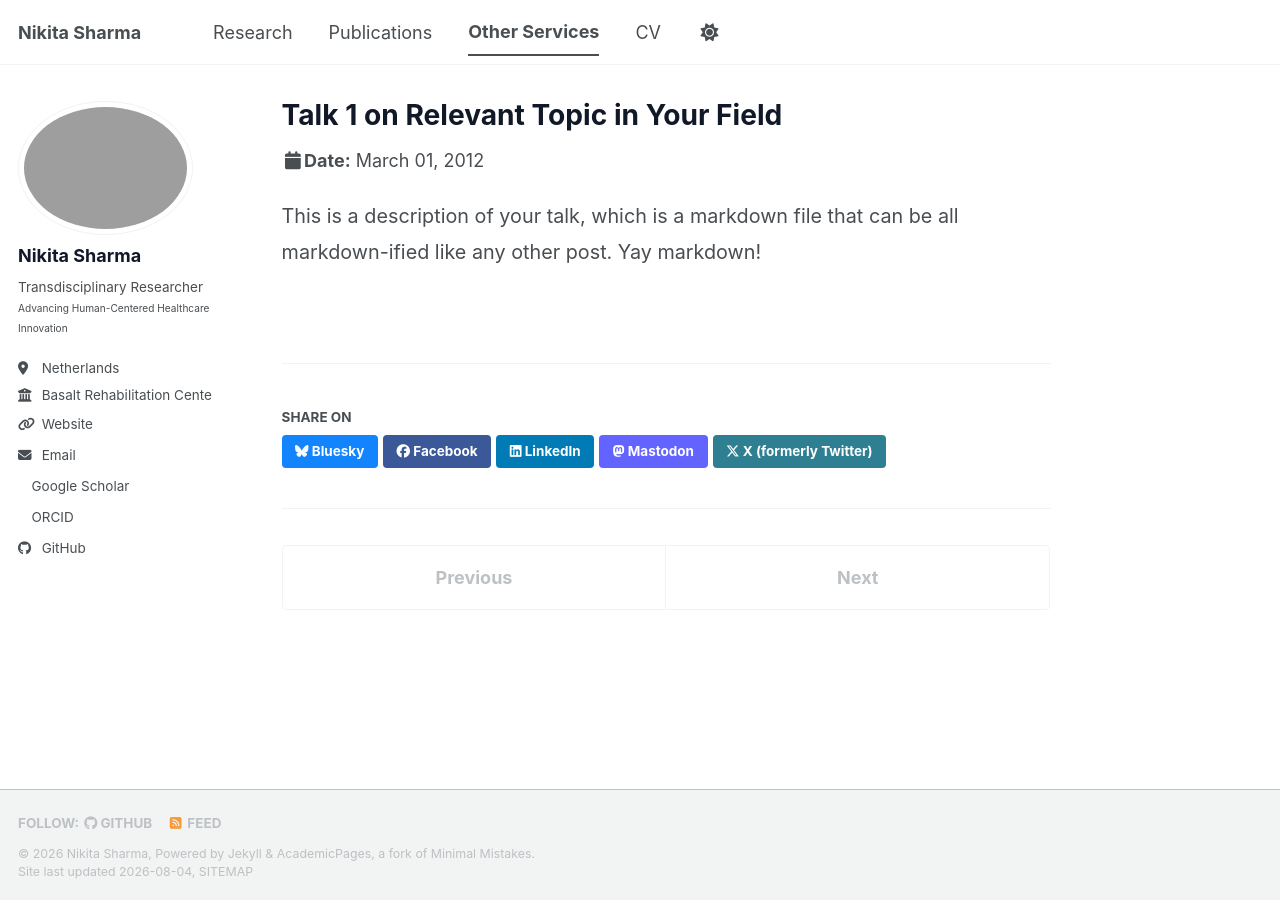
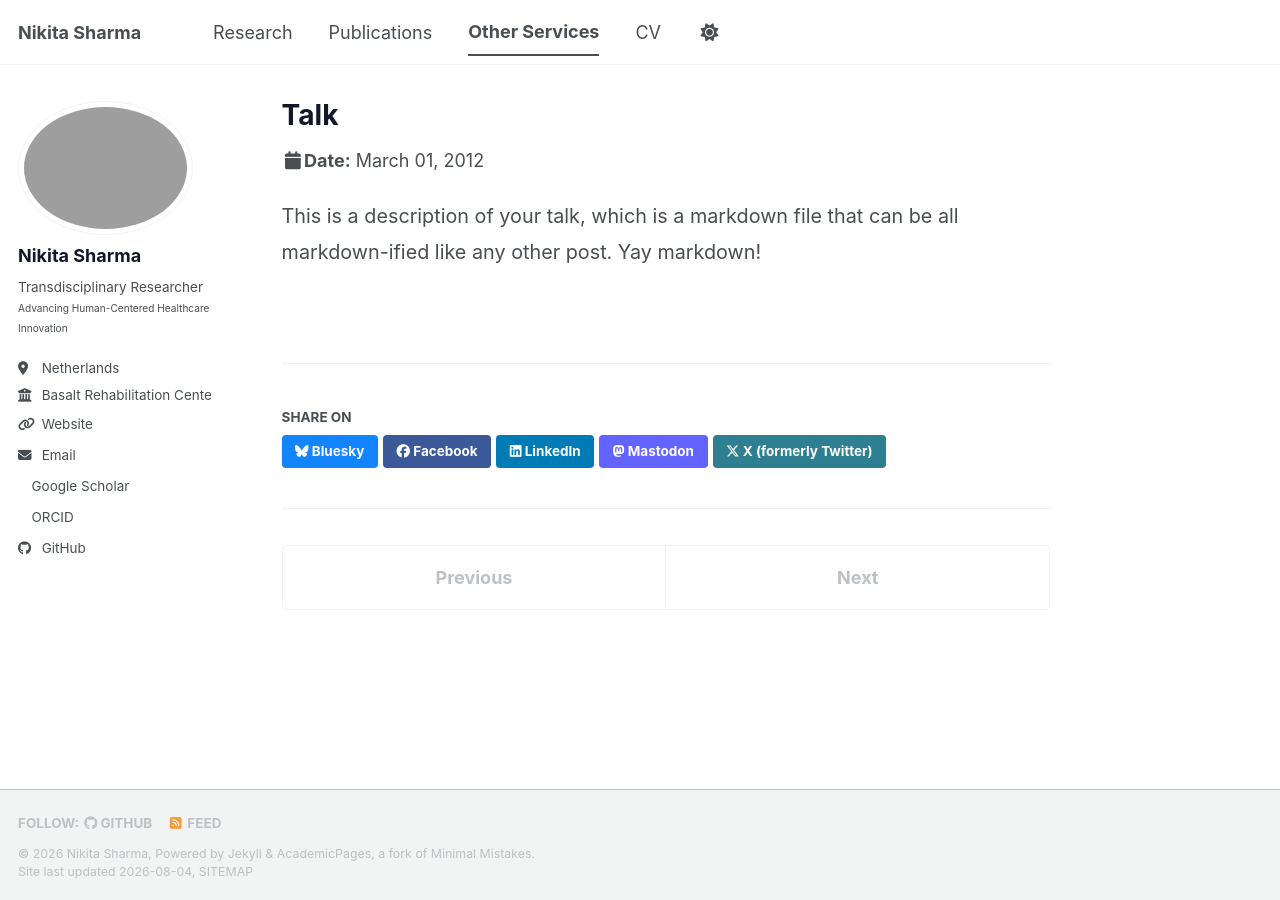
Before and after one commit to nikitasharma14/Portfolio, a Jekyll site: the page built from _talks/2012-03-01-talk-1.md, in a window 1280 px wide. Built offline with Jekyll 4.4.1, drawn with Linux system fonts in a browser that asks for light colours; a style sheet for code colours, icons or effects is not loaded.

Commit message:
Update 2012-03-01-talk-1.md

```diff
--- a/_talks/2012-03-01-talk-1.md
+++ b/_talks/2012-03-01-talk-1.md
@@ -1,11 +1,11 @@
 ---
-title: "Talk 1 on Relevant Topic in Your Field"
+title: "Talk "
 collection: talks
 type: "Talk"
 permalink: /talks/2012-03-01-talk-1
-venue: "UC San Francisco, Department of Testing"
+venue: ""
 date: 2012-03-01
-location: "San Francisco, CA, USA"
+location: ""
 ---
 
 This is a description of your talk, which is a markdown file that can be all markdown-ified like any other post. Yay markdown!
```
